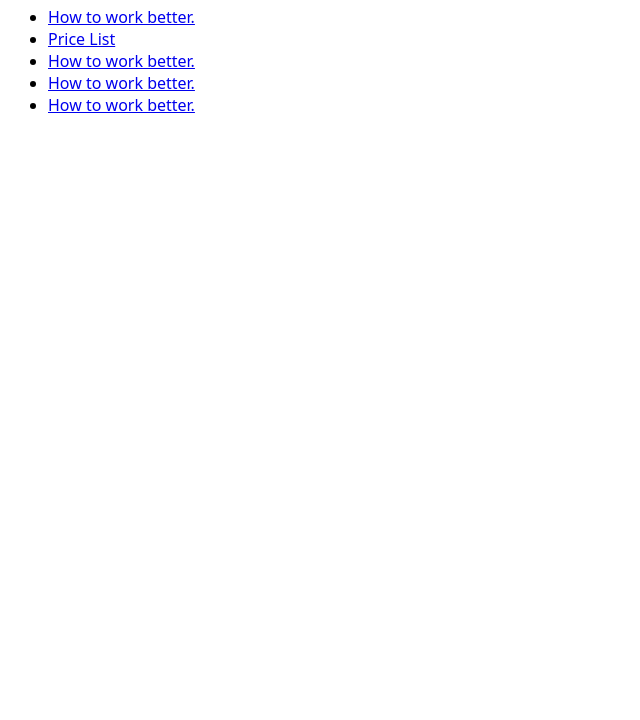
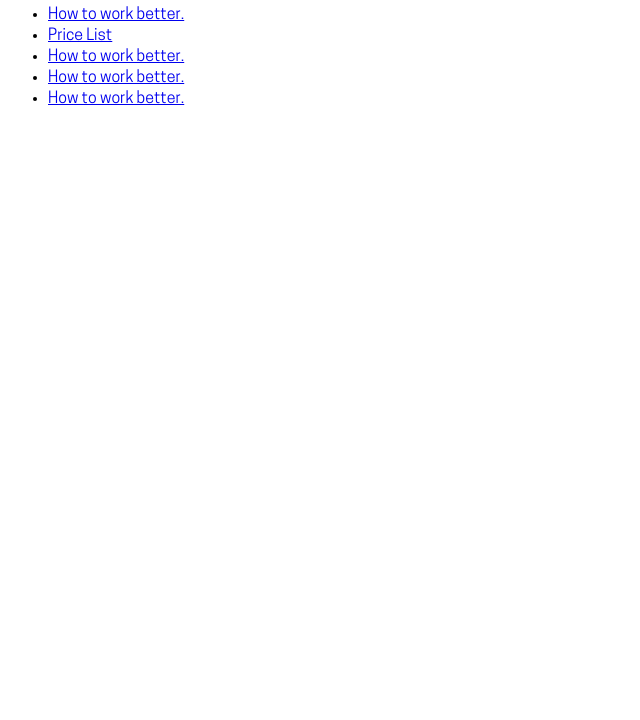
Before and after one commit to NeomieBurkhard/Neomie_Top_lists, a plain HTML site: page Index.html in a window 1280 px wide. Shown: the part 80-800 px from the top of the page, without its empty margins (0-640 px from the left). Drawn offline with Linux system fonts and the light colour scheme.

Commit message:
cooper font amazing !!!!!!!

```diff
--- a/Index.html
+++ b/Index.html
@@ -6,6 +6,12 @@
 	<title>Document</title>
 	<link rel="stylesheet" href="style.css">
 	<!-- ajout dans chaque page -->
+
+	<link rel="stylesheet" href="cooper-font/cooper-font.css">
+	<style>
+		body{font-family: "cooper-font", sans-serif;}
+	</style>
+
 </head>
 <body>
 	<h1>My Top 5 favorite Lists :</h1>
--- /dev/null
+++ b/cooper-font/cooper-font.css
@@ -0,0 +1,20 @@
+@font-face{ font-family: "cooper-font"; font-weight: 200; font-style: normal; src:url("CooperHewitt-Thin.woff");}
+@font-face{ font-family: "cooper-font"; font-weight: 200; font-style: italic; src :url("CooperHewitt-ThinItalic.woff");}
+
+@font-face{ font-family: "cooper-font"; font-weight: 300; font-style: normal; src :url("CooperHewitt-Light.woff");}
+@font-face{ font-family: "cooper-font"; font-weight: 300; font-style: italic; src :url("CooperHewitt-LightItalic.woff");}
+
+@font-face{ font-family: "cooper-font"; font-weight: 400; font-style: normal; src:url("CooperHewitt-Book.woff");}
+@font-face{ font-family: "cooper-font"; font-weight: 400; font-style: italic; src:url("CooperHewitt-BookItalic.woff");}
+
+@font-face{ font-family: "cooper-font"; font-weight: 500; font-style: normal; src:url("CooperHewitt-Medium.woff");}
+@font-face{ font-family: "cooper-font"; font-weight: 500; font-style: italic; src:url("CooperHewitt-MediumItalic.woff");}
+
+@font-face{ font-family: "cooper-font"; font-weight: 600; font-style: normal; src:url("CooperHewitt-Semibold.woff");}
+@font-face{ font-family: "cooper-font"; font-weight: 600; font-style: italic; src:url("CooperHewitt-SemiboldItalic.woff");}
+
+@font-face{ font-family: "cooper-font"; font-weight: 700; font-style: normal; src:url("CooperHewitt-Bold.woff");}
+@font-face{ font-family: "cooper-font"; font-weight: 700; font-style: italic; src:url("CooperHewitt-BoldItalic.woff");}
+
+@font-face{ font-family: "cooper-font"; font-weight: 800; font-style: normal; src:url("CooperHewitt-Heavy.woff");}
+@font-face{ font-family: "cooper-font"; font-weight: 800; font-style: italic; src:url("CooperHewitt-HeavyItalic.woff");}
```
Also changed, not shown: cooper-font/CooperHewitt-Bold.woff (added), cooper-font/CooperHewitt-BoldItalic.woff (added), cooper-font/CooperHewitt-Book.woff (added), cooper-font/CooperHewitt-BookItalic.woff (added), cooper-font/CooperHewitt-Heavy.woff (added), cooper-font/CooperHewitt-HeavyItalic.woff (added), cooper-font/CooperHewitt-Light.woff (added), cooper-font/CooperHewitt-LightItalic.woff (added), cooper-font/CooperHewitt-Medium.woff (added), cooper-font/CooperHewitt-MediumItalic.woff (added), cooper-font/CooperHewitt-Semibold.woff (added), cooper-font/CooperHewitt-SemiboldItalic.woff (added), cooper-font/CooperHewitt-Thin.woff (added), cooper-font/CooperHewitt-ThinItalic.woff (added), 1 other file.
